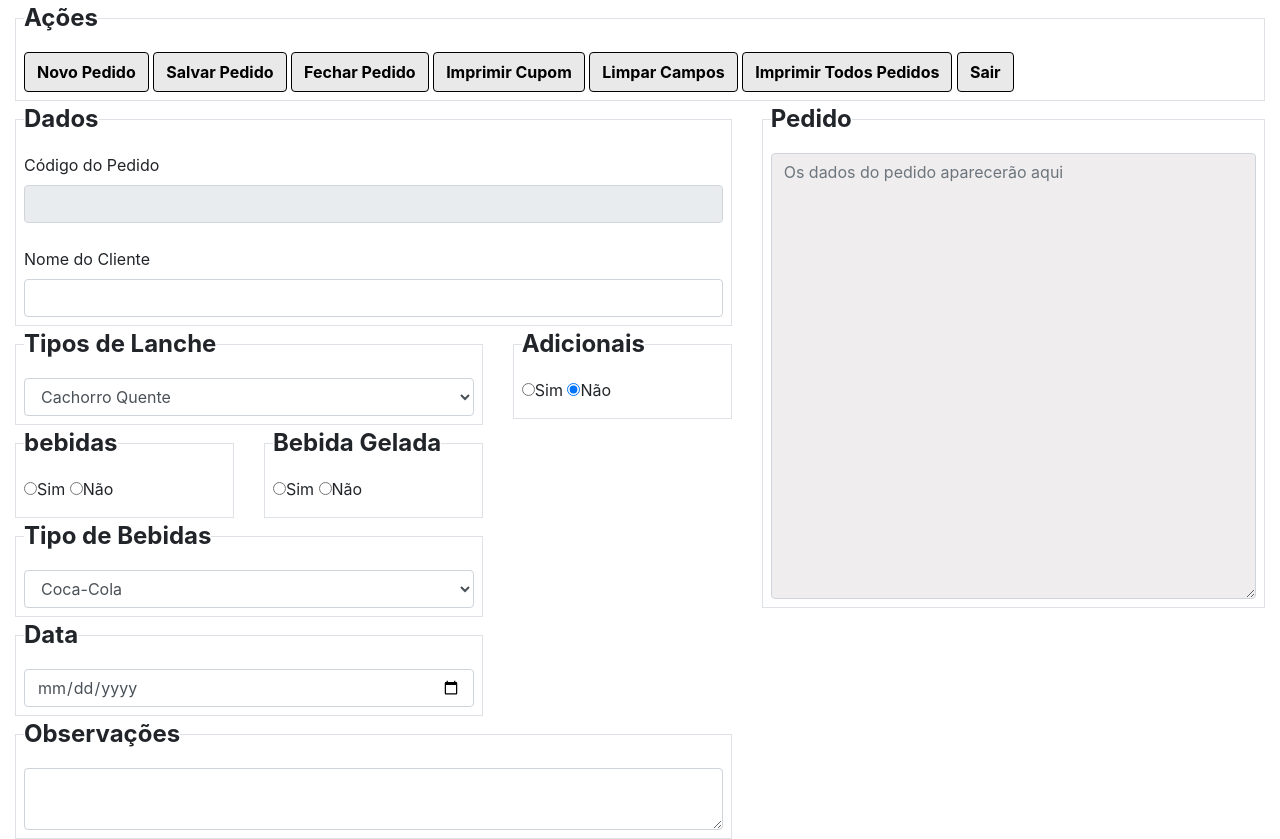
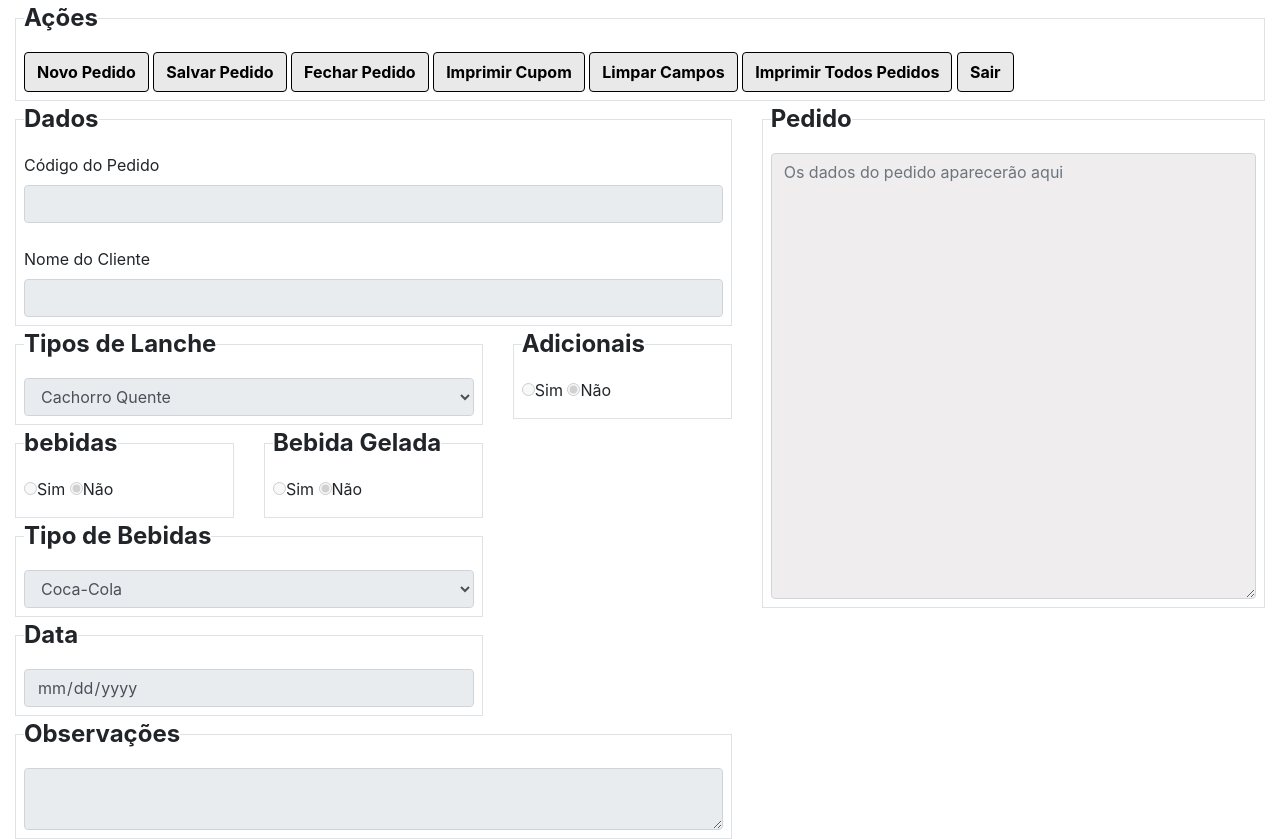
Before and after one commit to arlss89/lanchonete, a plain HTML site: page index.html in a window 1280 px wide. Drawn offline with nearby package versions, Linux system fonts and the light colour scheme; a script that the page names is missing.

Commit message:
Update index.html
bloqueio dos campos do formulário

```diff
--- a/index.html
+++ b/index.html
@@ -37,15 +37,15 @@
                     <fieldset class="border p-2">
                     <legend class="w-auto">Dados</legend>
                         <label for="codPed">Código do Pedido</label><br>
-                        <input class="form-control" type="number" id="codPed" disabled/><br>
+                        <input class="form-control" type="number" name="codPed" id="idcodPed" disabled/><br>
                         <label for="nome">Nome do Cliente</label><br>
-                        <input class="form-control" type="text" name="nome" id="nome"/>
+                        <input class="form-control" type="text" name="nome" id="idnome" disabled/>
                     </fieldset>
                     <div class="row">
                         <div id="esquerda2" class="col-sm-8">
                             <fieldset class="border p-2">
                             <legend class="w-auto">Tipos de Lanche</legend>
-                                <select class="form-control" id="lanche" name="lanche">
+                                <select class="form-control" id="idlanche" name="lanche" disabled>
                                     <option value="cq">Cachorro Quente</option>
                                     <option value="mq">Misto Quente</option>
                                     <option value="xs">X-Salada</option>
@@ -58,15 +58,15 @@
                                 <div id="bebida" class="col-sm-6">
                                     <fieldset class="border p-2">
                                     <legend class="w-auto">bebidas</legend>
-                                        <input type = 'radio' name='bebida' id='S' value="S"/><label for='S'>Sim</label>
-                                        <input type = 'radio' name='bebida' id='N' value="N"/><label for='N'>Não</label>
+                                        <input type = 'radio' name='bebida' id='S' value="S" disabled/><label for='S'>Sim</label>
+                                        <input type = 'radio' name='bebida' id='N' value="N" disabled checked/><label for='N'>Não</label>
                                     </fieldset>
                                 </div>
                                 <div id="bebidagelada" class="col-sm-6">
                                     <fieldset class="border p-2">
                                     <legend class="w-auto">Bebida Gelada</legend>
-                                        <input type = 'radio' name='gelada' id='Si' value="S"><label for='Si'>Sim</label>
-                                        <input type = 'radio' name='gelada' id='Na' value="N"><label for='Na'>Não</label>
+                                        <input type = 'radio' name='gelada' id='Si' value="S" disabled/><label for='Si'>Sim</label>
+                                        <input type = 'radio' name='gelada' id='Na' value="N" disabled checked/><label for='Na'>Não</label>
                                     </fieldset>
                                 </div>
                             </div>
@@ -74,7 +74,7 @@
                                 <div id="tipobebida" class="col">
                                     <fieldset class="border p-2">
                                     <legend class="w-auto">Tipo de Bebidas</legend>
-                                        <select class="form-control" id="tpbebida" name="tpbebida">
+                                        <select class="form-control" id="idtpbebida" name="tpbebida" disabled>
                                             <option value="cc">Coca-Cola</option>
                                             <option value="fl">Fanta Laranja</option>
                                             <option value="fu">Fanta Uva</option>
@@ -89,7 +89,7 @@
                                 <div id="data" class="col">
                                     <fieldset class="border p-2">
                                     <legend class="w-auto">Data</legend>
-                                        <input class="form-control" type="date" id="data" name="data">
+                                        <input class="form-control" type="date" id="iddata" name="data" disabled/>
                                     </fieldset>
                                 </div>
                             </div>
@@ -97,8 +97,8 @@
                         <div id="Adicionais" class="col-sm-4">
                             <fieldset class="border p-2">
                             <legend class="w-auto">Adicionais</legend>
-                                <input type = 'radio' name='adicional' id='Sim' value="S"><label for='Sim'>Sim</label>
-                                <input type = 'radio' name='adicional' id='Nao' value="N" checked><label for='Nao'>Não</label>
+                                <input type = 'radio' name='adicional' id='Sim' value="S" disabled/><label for='Sim'>Sim</label>
+                                <input type = 'radio' name='adicional' id='Nao' value="N"  disabled checked/><label for='Nao'>Não</label>
                             </fieldset>
                             <div class="row">
                                 <div id="opadicionais" class="col-sm-4"></div>
@@ -109,7 +109,7 @@
                         <div id="obersavacao" class="col-sm-12">
                             <fieldset class="border p-2">
                                 <legend class="w-auto">Observações</legend>
-                                    <textarea id="obs" class = 'form-control' name="obs" rows="2"></textarea>
+                                    <textarea id="obs" class = 'form-control' name="obs" rows="2" disabled></textarea>
                                 </fieldset>
                         </div>
                     </div>
@@ -117,7 +117,7 @@
                 <div id="pedido" class="col-sm-5">
                     <fieldset class="border p-2">
                     <legend class="w-auto">Pedido</legend>
-                        <textarea id="areapedido" class="form-control" name="areapedido" rows="18" placeholder="Os dados do pedido aparecerão aqui"></textarea>
+                        <textarea id="areapedido" class="form-control" name="areapedido" rows="18" placeholder="Os dados do pedido aparecerão aqui" disabled></textarea>
                     </fieldset>
                 </div>
             </div>
```
